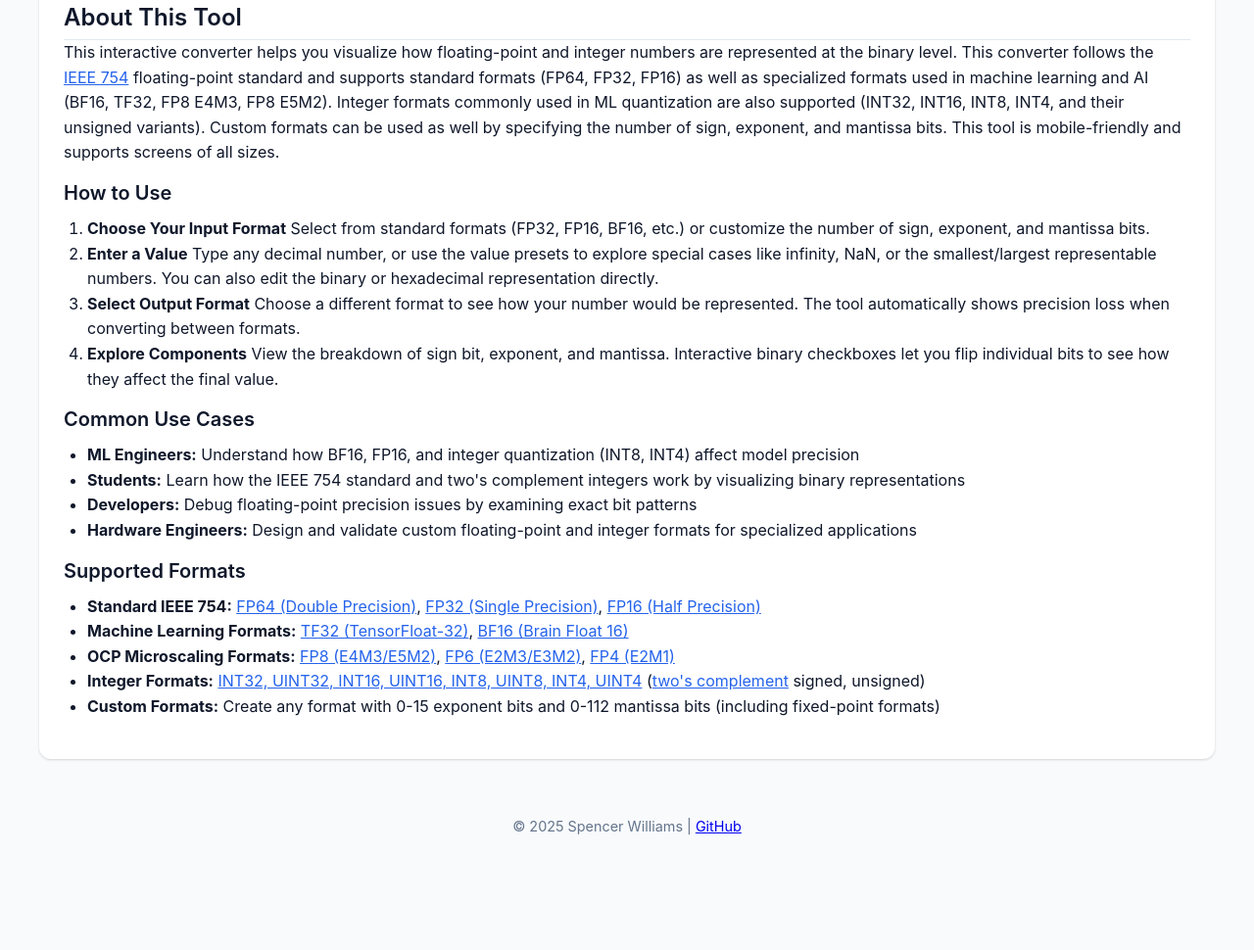
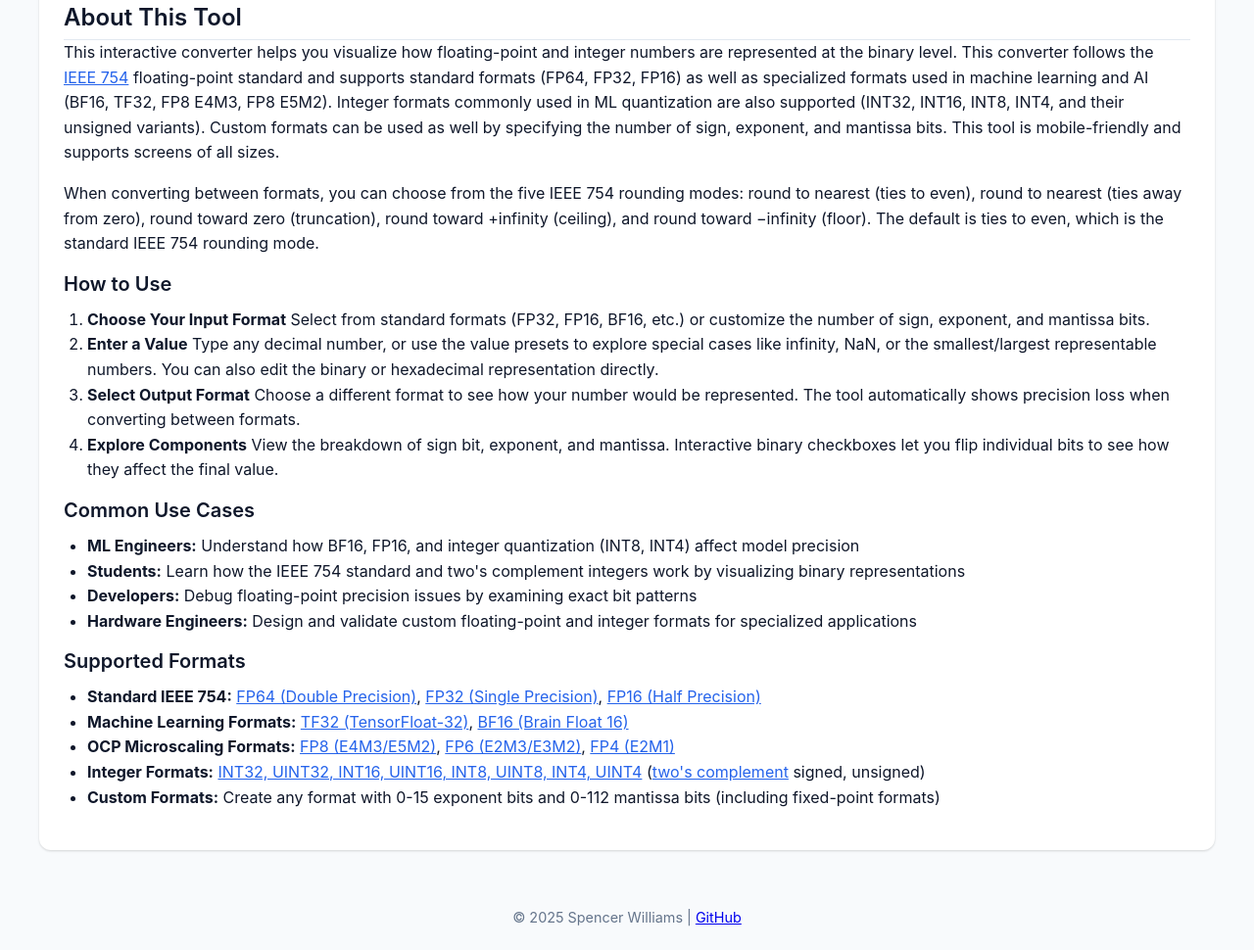
Before and after one commit to sw23/fp-conv, a website with bundled scripts: page index.html in a window 1280 px wide. Shown: the part 1386-2356 px from the top of the page at 98% size. Before the commit the page ends 2263 px from the top, so only its background shows below. Built offline with nearby package versions, Linux system fonts and the light colour scheme.

Commit message:
lint and doc fixes

```diff
--- a/index.html
+++ b/index.html
@@ -423,6 +423,11 @@
                 supported (INT32, INT16, INT8, INT4, and their unsigned variants). Custom formats can be used as well by specifying
                 the number of sign, exponent, and mantissa bits. This tool is mobile-friendly and supports screens of all sizes.
             </p>
+            <p>
+                When converting between formats, you can choose from the five IEEE 754 rounding modes: round to nearest (ties to even),
+                round to nearest (ties away from zero), round toward zero (truncation), round toward +infinity (ceiling), and
+                round toward &minus;infinity (floor). The default is ties to even, which is the standard IEEE 754 rounding mode.
+            </p>
 
             <h3>How to Use</h3>
             <div class="bullets">
--- a/src/ui.js
+++ b/src/ui.js
@@ -4,8 +4,8 @@
  * https://github.com/sw23/fp-conv/blob/main/LICENSE
  ****************************************************************/
 
-/* global FloatingPoint, Integer, FORMATS, ROUNDING_MODES */
-// UI code - requires FloatingPoint, Integer, FORMATS, and ROUNDING_MODES from floating-point.js
+/* global FloatingPoint, Integer, FORMATS */
+// UI code - requires FloatingPoint, Integer, and FORMATS from floating-point.js
 
 // Application State
 let currentFormat = new FloatingPoint(1, 8, 23);
```
Also changed, not shown: tests/rounding-browser-validation.test.js (+1 -1 lines), README.md.
